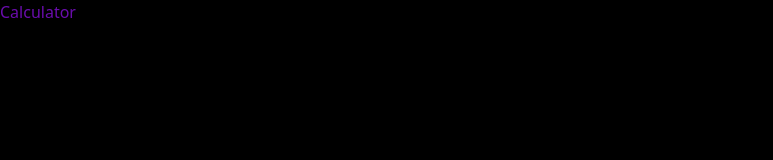
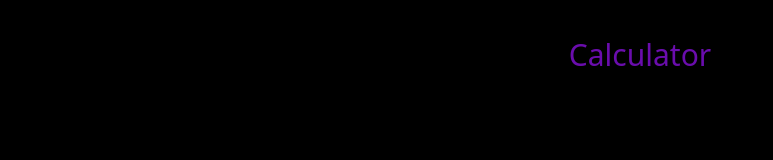
Before and after one commit to PhilipHousdens/Calculator-Web, a plain HTML site: page src/index.html in a window 1280 px wide. Shown: the whole page, without its empty margins (0-773 px from the left). Drawn offline with nearby package versions, Linux system fonts and the light colour scheme.

Commit message:
aligning the title

```diff
--- a/src/css/style.css
+++ b/src/css/style.css
@@ -11,4 +11,10 @@ body {
 
 .title p {
     color: var(--primary-color);
+    font-size: 30px;
 }
+
+.title {
+    text-align: center;
+    margin-top: 2rem;
+}
```
